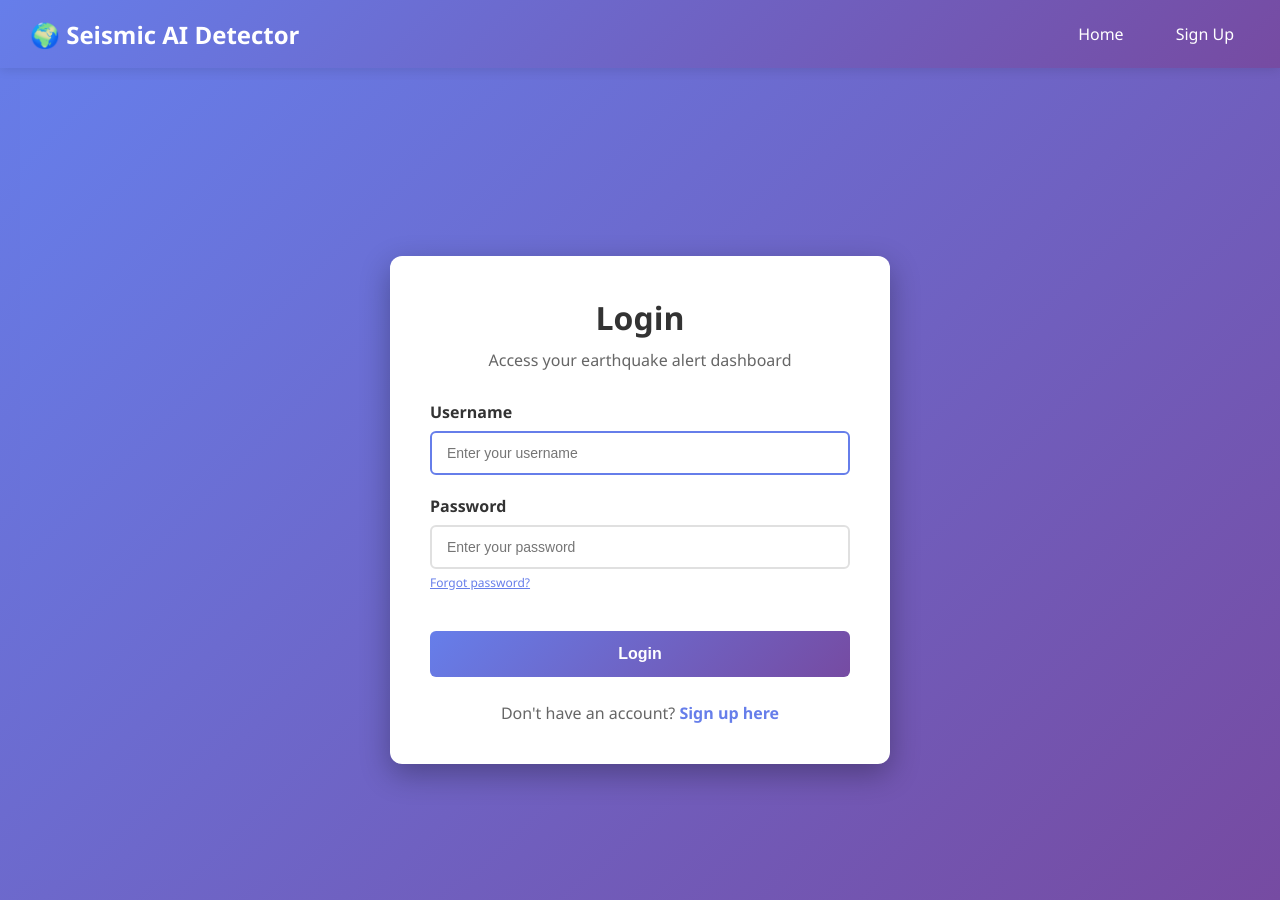
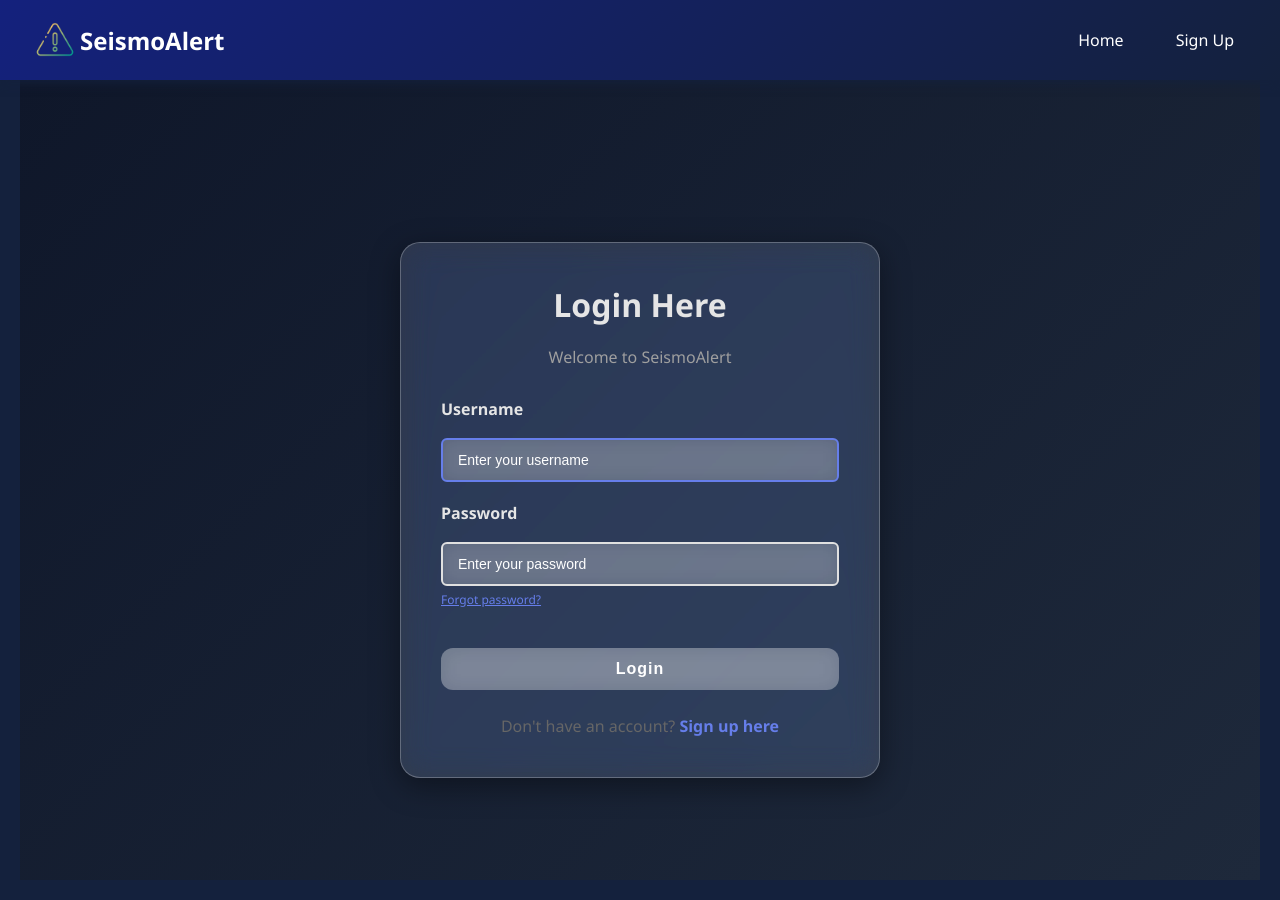
Before and after one commit to Paul85033/Earthquake-Monitoring-and-Alert-System, a Flask app: page /login in a window 1280 px wide. Run offline with Flask 3, Linux system fonts and the light colour scheme.

Commit message:
Updated dashboard folder

```diff
--- a/dashboard/static/css/auth.css
+++ b/dashboard/static/css/auth.css
@@ -4,8 +4,8 @@
   top: 0;
   left: 0;
   right: 0;
-  background: linear-gradient(135deg, #667eea 0%, #764ba2 100%);
-  box-shadow: 0 2px 10px rgba(0, 0, 0, 0.1);
+  background: linear-gradient(135deg, #14217d 0%, #14213d 100%);
+  box-shadow: 0 2px 10px #14213d;
   z-index: 1000;
 }
 
@@ -59,27 +59,89 @@
   align-items: center;
   justify-content: center;
   padding: 100px 20px 40px;
-  background: linear-gradient(135deg, #667eea 0%, #764ba2 100%);
+
+  /* Glass background */
+  background: url("your-background.jpg") center/cover no-repeat;
+  backdrop-filter: blur(3px);
+
+  /* Fallback gradient */
+  background: linear-gradient(135deg, #0f172a 0%, #1e293b 100%);
 }
 
+/* Auth Box (Glass Card) */
 .auth-box {
-  background: white;
-  border-radius: 12px;
-  box-shadow: 0 10px 30px rgba(0, 0, 0, 0.3);
+  background: rgba(255, 255, 255, 0.12); /* translucent */
   padding: 40px;
-  max-width: 500px;
+  max-width: 480px;
   width: 100%;
+
+  border-radius: 20px;
+
+  /* GLASS EFFECT */
+  backdrop-filter: blur(15px) saturate(180%);
+  -webkit-backdrop-filter: blur(15px) saturate(180%);
+
+  border: 1px solid rgba(255, 255, 255, 0.25);
+
+  /* smooth shadow */
+  box-shadow: 0 8px 30px rgba(0, 0, 0, 0.4);
+
+  /* animation */
+  animation: fadeIn 0.7s ease-in-out;
 }
 
+/* Fade animation */
+@keyframes fadeIn {
+  from {
+    opacity: 0;
+    transform: translateY(20px);
+  }
+  to {
+    opacity: 1;
+    transform: translateY(0);
+  }
+}
+
+/* Input fields inside glass box */
+.auth-box input {
+  width: 100%;
+  padding: 12px 15px;
+
+  border-radius: 10px;
+  border: none;
+
+  background: rgba(255, 255, 255, 0.2);
+  color: white;
+
+  outline: none;
+  margin-top: 10px;
+
+  backdrop-filter: blur(8px);
+}
+
+
+/* Change placeholder color */
+.auth-box input::placeholder {
+  color: white;
+}
+
+
+
+.auth-box button:hover {
+  background: rgba(255, 255, 255, 0.45);
+}
+
+/* Heading */
 .auth-box h1 {
-  color: #333;
-  margin-bottom: 10px;
+  color: #e5e5e5;
   text-align: center;
+  margin-bottom: 20px;
+  font-weight: 700;
 }
 
 .auth-subtitle {
   text-align: center;
-  color: #666;
+  color: #9f9f9f;
   margin-bottom: 30px;
 }
 
@@ -95,7 +157,7 @@
 .form-group label {
   display: block;
   margin-bottom: 8px;
-  color: #333;
+  color: #e5e5e5;
   font-weight: 600;
 }
 
@@ -121,18 +183,24 @@
 }
 
 /* Buttons */
-.btn-primary {
-  width: 100%;
-  padding: 14px;
-  background: linear-gradient(135deg, #667eea 0%, #764ba2 100%);
-  color: white;
-  border: none;
-  border-radius: 6px;
+.auth-box button {
   font-size: 16px;
   font-weight: 600;
+  width: 100%;
+  padding: 12px;
+  border: none;
+  border-radius: 12px;
+  margin-top: 20px;
+
+  background: rgba(255, 255, 255, 0.3);
+  color: #fff;
+  font-weight: 600;
+  letter-spacing: 1px;
+
+  backdrop-filter: blur(10px);
   cursor: pointer;
-  transition: transform 0.2s, box-shadow 0.2s;
-  margin-top: 20px;
+
+  transition: 0.3s ease;
 }
 
 .btn-primary:hover {
@@ -213,7 +281,7 @@
 
 /* Profile Page */
 .profile-header {
-  background: white;
+  background: #e5e5e5;
   padding: 30px;
   border-radius: 12px;
   box-shadow: 0 4px 6px rgba(0, 0, 0, 0.1);
@@ -229,7 +297,7 @@
 }
 
 .profile-card {
-  background: white;
+  background: #e5e5e5;
   padding: 25px;
   border-radius: 12px;
   box-shadow: 0 4px 6px rgba(0, 0, 0, 0.1);
@@ -269,7 +337,7 @@
 
 /* Alert History */
 .alert-history {
-  background: white;
+  background: #e5e5e5;
   padding: 25px;
   border-radius: 12px;
   box-shadow: 0 4px 6px rgba(0, 0, 0, 0.1);
--- a/dashboard/static/css/style.css
+++ b/dashboard/static/css/style.css
@@ -8,11 +8,23 @@
 
 body {
   font-family: "Segoe UI", Tahoma, Geneva, Verdana, sans-serif;
-  background: linear-gradient(135deg, #667eea 0%, #764ba2 100%);
+  background: linear-gradient(135deg, #14213d 0%, #14213d 100%);
   color: #333;
   min-height: 100vh;
   padding: 20px;
   padding-top: 80px;
+}
+
+.logo {
+  width: 50px;
+  height: 50px;
+  object-fit: contain;
+}
+
+.logo-flex {
+  display: flex;
+  justify-content: center;
+  align-items: center;
 }
 
 .container {
--- a/dashboard/templates/login.html
+++ b/dashboard/templates/login.html
@@ -3,7 +3,7 @@
   <head>
     <meta charset="UTF-8" />
     <meta name="viewport" content="width=device-width, initial-scale=1.0" />
-    <title>Login - Seismic AI Detector</title>
+    <title>Login Here</title>
     <link
       rel="stylesheet"
       href="{{ url_for('static', filename='css/style.css') }}"
@@ -18,7 +18,10 @@
     <nav class="navbar">
       <div class="nav-container">
         <a href="{{ url_for('index') }}" class="nav-brand">
-          🌍 Seismic AI Detector
+          <div class="logo-flex">
+            <img src="/static/assets/logo.png" class="logo" />
+            <span>SeismoAlert</span>
+          </div>
         </a>
         <div class="nav-links">
           <a href="{{ url_for('index') }}" class="nav-link">Home</a>
@@ -29,8 +32,8 @@
 
     <div class="auth-container">
       <div class="auth-box">
-        <h1>Login</h1>
-        <p class="auth-subtitle">Access your earthquake alert dashboard</p>
+        <h1>Login Here</h1>
+        <p class="auth-subtitle">Welcome to SeismoAlert</p>
 
         {% with messages = get_flashed_messages(with_categories=true) %} {% if
         messages %} {% for category, message in messages %}
```
Also changed, not shown: other parts of dashboard/static/css/style.css (+71 -186 lines), dashboard/templates/forgot_password.html (+5 -2 lines), dashboard/templates/index.html (+16 -8 lines), dashboard/templates/profile.html (+5 -2 lines), dashboard/templates/reset_password.html (+5 -2 lines), dashboard/templates/signup.html (+6 -3 lines), dashboard/static/assets/logo.png (added), dashboard/static/js/charts.js (line endings or trailing spaces).
